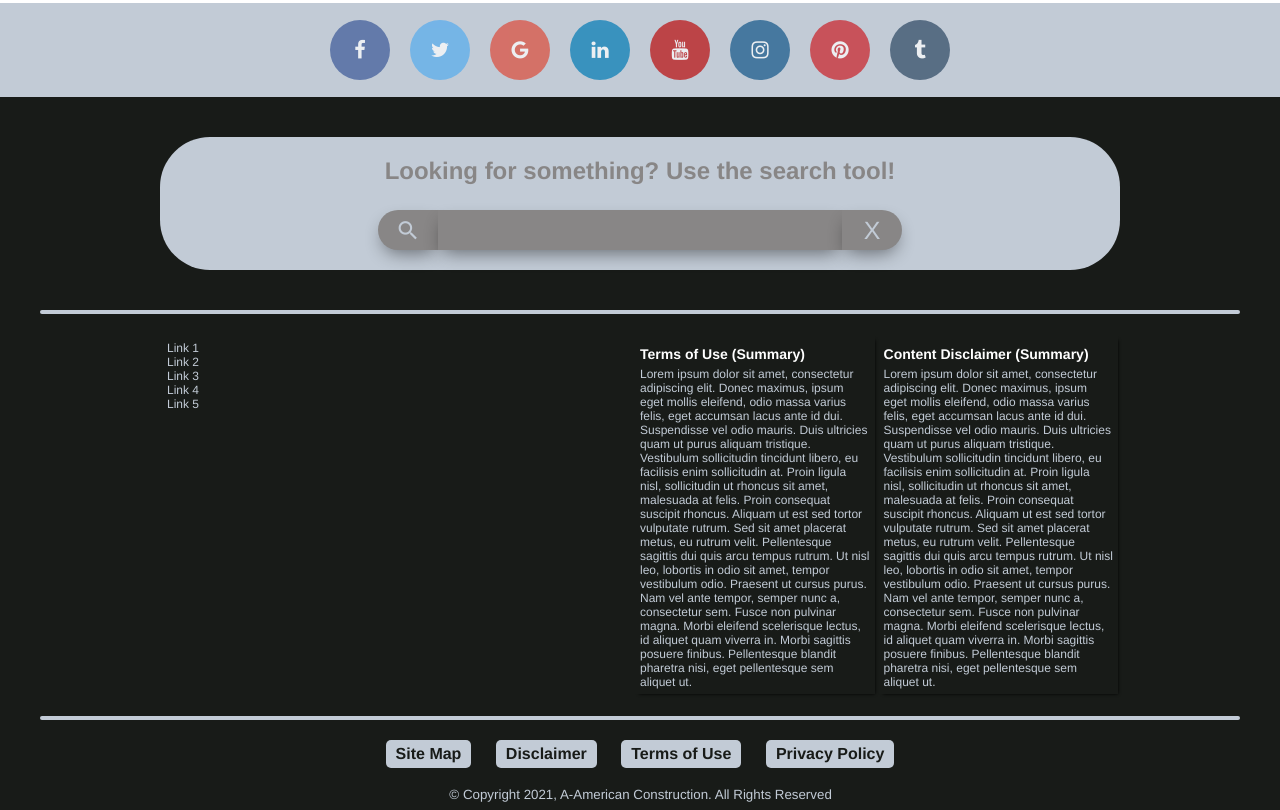
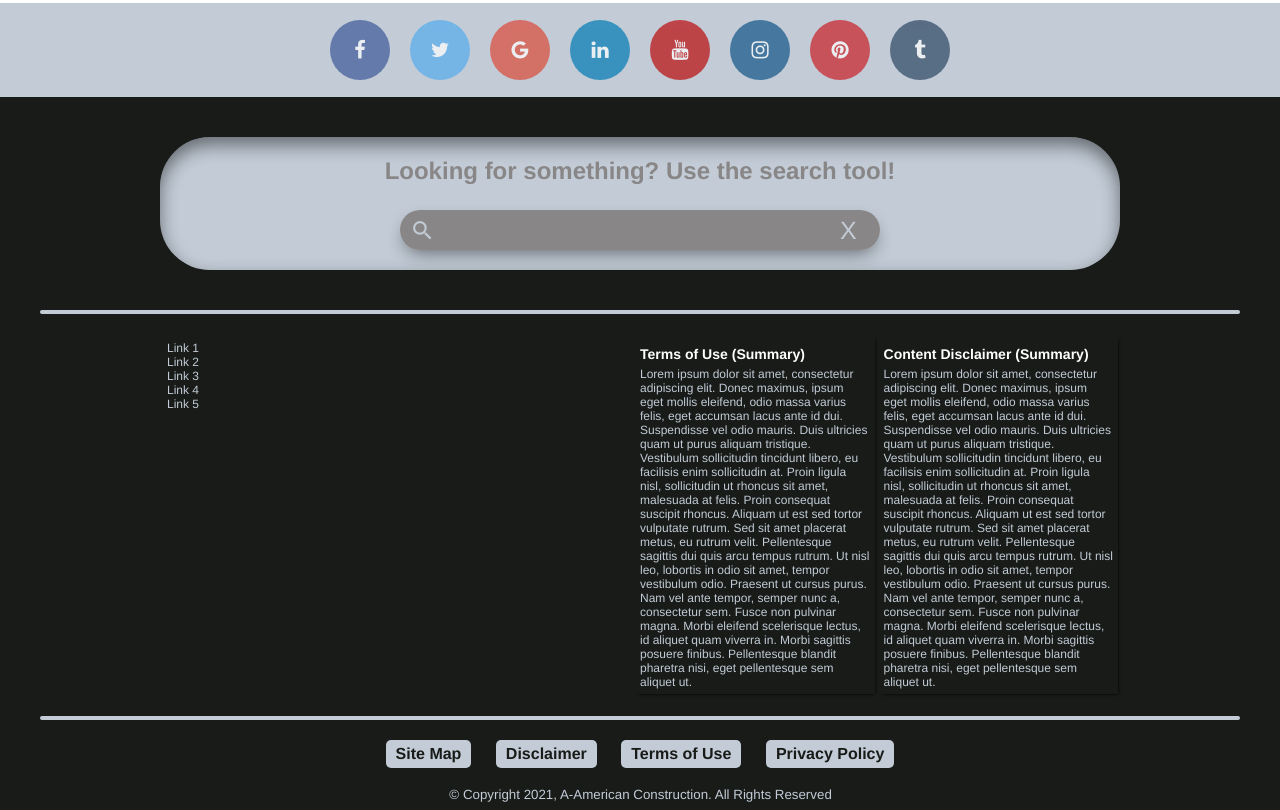
Before and after one commit to Keegangrajek/a-americanconstruction-website, a plain HTML site: page index.html in a window 1280 px wide. Shown: the part 1497-2307 px from the top of the page. Drawn offline with Linux system fonts and the light colour scheme.

Commit message:
Just saving the files to remote origin so I can take a break from coding

```diff
--- a/css-files/index.css
+++ b/css-files/index.css
@@ -118,6 +118,7 @@ example setup:
     border: solid black 0px;
     background-color: var(--color-light-grey);
     text-align: center;
+    box-shadow: inset 0px 8px 18px 0px rgba(0,0,0,0.48);
 }
 
 .ftr-search-title {
@@ -135,24 +136,35 @@ example setup:
     justify-content: center;
 }
 
-#ftr-search-item {
-    font-size: 25px;
-    justify-content: center;
-    align-items: center;
-    display: flex;
-    height: 20px;
-    padding: 10px;
+.ftr-search-items-container {
+    border-radius: 30px;
+    width: 50%;
+    margin: auto;
     margin-top: 20px;
     margin-bottom: 20px;
-    color: var(--color-light-grey);
+    padding: 0px;
+    display: flex;
+    justify-content: center;
     box-shadow: 0px 8px 18px -5px rgba(0,0,0,0.48);
 }
 
+#ftr-search-item {
+    display: flex;
+    align-items: center;
+    position: relative;
+    font-size: 25px;
+    height: 20px;
+    padding: 10px;
+    color: var(--color-light-grey);
+}
+
 .ftr-search-icon {
+    cursor: pointer;
     border-top-left-radius: 30px;
     border-bottom-left-radius: 30px;
     transition: all 0.2s;
     width: 40px;
+    left: 0px;
     background-color: var(--color-medium-grey);
 }
 
@@ -162,7 +174,7 @@ example setup:
 
 .ftr-search-box {
     border: none;
-    width: 40%;
+    width: 100%;
     background-color: var(--color-medium-grey);
 }
 
@@ -177,9 +189,11 @@ example setup:
 }
 
 .ftr-search-button {
+    cursor: pointer;
     border-top-right-radius: 30px;
     border-bottom-right-radius: 30px;
     width: 40px;
+    right: 0px;
     background-color: var(--color-medium-grey);
 }
 
--- a/index.html
+++ b/index.html
@@ -93,11 +93,26 @@ section comments must separate other sections and describe the purpose of the ta
                             <h2 class="ftr-search-title">Looking for something? Use the search tool!</h2>
                             <!-- icon/button for searching-->
                             <div class=ftr-search-flex-container>
-                                <a class="ftr-search-icon material-icons" id="ftr-search-item" onclick="myFunctionDos()">search</a>
-                                <!-- search box for query implementation-->
-                                <input class="ftr-search-box" id="ftr-search-item" type="text"></input>
-                                <!-- search clear button -->
-                                <a class="ftr-search-button" id="ftr-search-item">X</a>
+                                <div class=ftr-search-items-container>
+                                    <a
+                                    class="ftr-search-icon material-icons"
+                                    id="ftr-search-item"
+                                    onclick="myFunctionDos()"
+                                    unselectable="on"
+                                    onselectstart="return false;"
+                                    onmousedown="return false;"
+                                    >search</a>
+                                    <!-- search box for query implementation-->
+                                    <input class="ftr-search-box" id="ftr-search-item" type="text"></input>
+                                    <!-- search clear button -->
+                                    <a
+                                    class="ftr-search-button"
+                                    id="ftr-search-item"
+                                    unselectable="on"
+                                    onselectstart="return false;"
+                                    onmousedown="return false;"
+                                    >X</a>
+                                </div>
                             </div>
                         </div>
                     </div>
```
